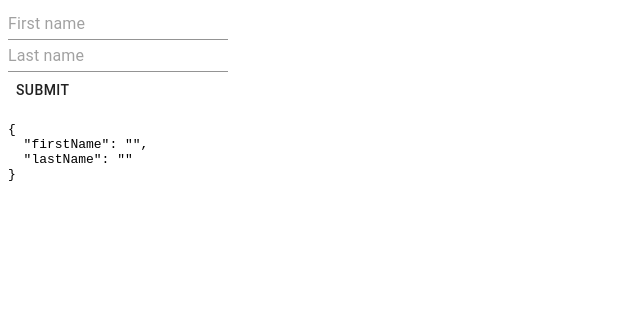
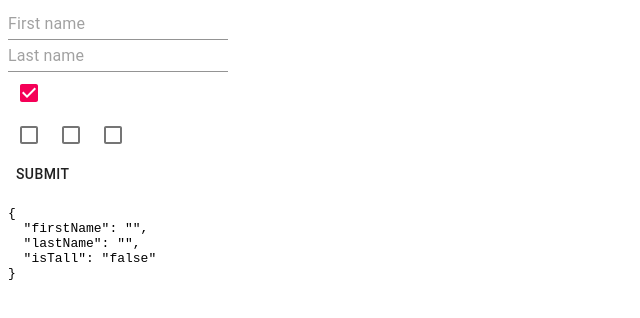
Before and after one commit to iunyi/formik, a React (Create React App) app: page / in a window 1280 px wide. Shown: the top 318 px of the page, without its empty margins (0-640 px from the left). Built offline with nearby package versions, Linux system fonts and the light colour scheme.

Commit message:
Add single and multiple-option checkbox

```diff
--- a/src/components/App.js
+++ b/src/components/App.js
@@ -1,13 +1,13 @@
 import React from 'react';
 import '../stylesheets/App.css';
 import { Formik, Form, Field } from 'formik';
-import { TextField, Button } from '@material-ui/core';
+import { TextField, Button, Checkbox } from '@material-ui/core';
 
 const App = () => {
   return (
     <div>
       <Formik
-        initialValues={{ firstName: "", lastName: "" }}
+        initialValues={{ firstName: "", lastName: "", isTall: "false" }}
         onSubmit={(data, { setSubmitting, resetForm}) => {
           setSubmitting(true);
           // Make async call
@@ -35,6 +35,14 @@ const App = () => {
               />
             </div>
             <div>
+              <Field name="isTall" type="checkbox" as={Checkbox}/>
+            </div>
+            <div>
+              <Field name="cookies" type="checkbox" value="chocolate" as={Checkbox}/>
+              <Field name="cookies" type="checkbox" value="sugar" as={Checkbox}/>
+              <Field name="cookies" type="checkbox" value="cream" as={Checkbox}/>
+            </div>
+            <div>
               <Button
                 type="submit"
                 disabled={isSubmitting}
```
Also changed, not shown: 1 other file (tests, documents, lock files or other folders).
